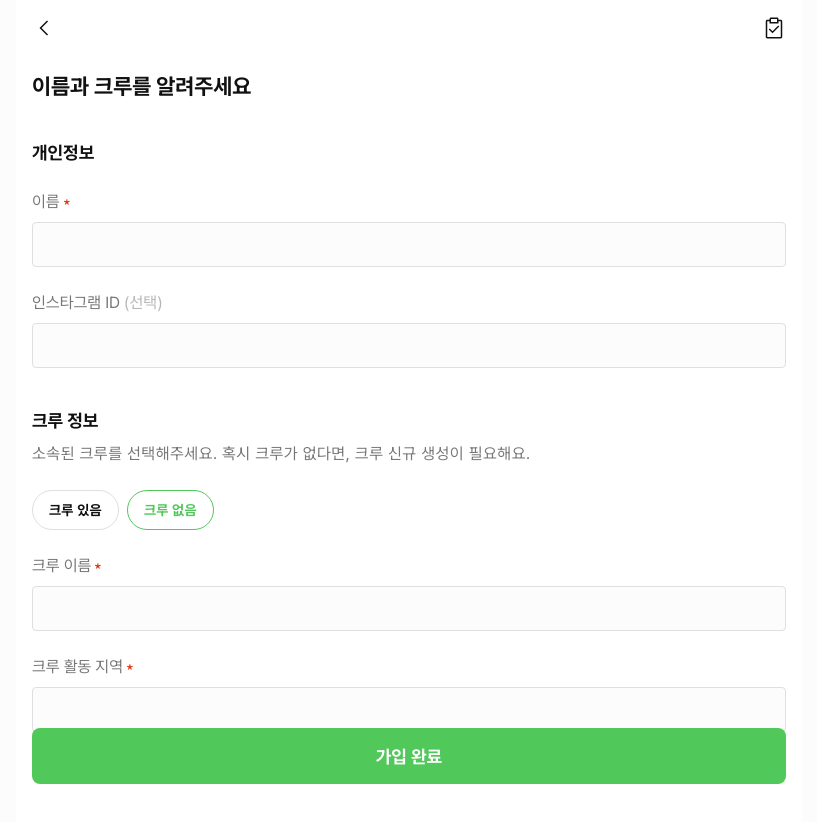
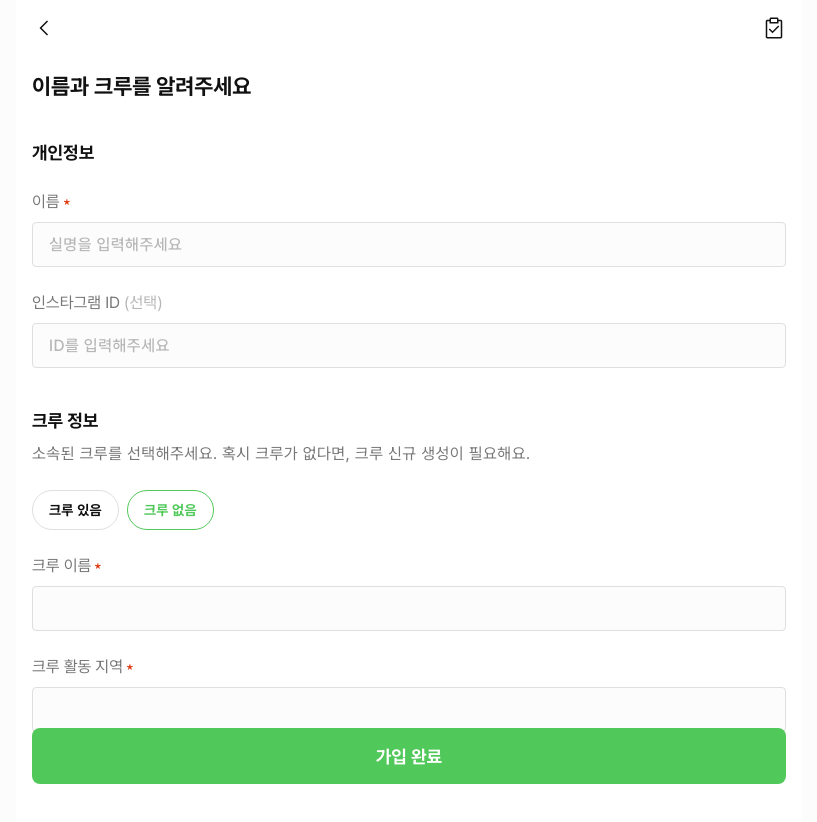
Before and after one commit to Born-toRun/client, a Next.js app: page /signup in a window 1280 px wide. Shown: the top 822 px of the page, without its empty margins (231-1048 px from the left). Built offline with nearby package versions, Linux system fonts and the light colour scheme.

Commit message:
Input에 placeholder를 추가한다

```diff
--- a/src/components/Input.tsx
+++ b/src/components/Input.tsx
@@ -10,6 +10,7 @@ interface Props extends InputHTMLAttributes<HTMLInputElement> {
   inputSize: "lg" | "md";
   isRequired?: boolean;
   isOptional?: boolean;
+  placeholder?: string;
 }
 
 export default function Input({
@@ -18,6 +19,7 @@ export default function Input({
   variants,
   isRequired,
   isOptional,
+  placeholder,
   ...rest
 }: Props) {
   const disabled = rest.disabled;
@@ -39,6 +41,7 @@ export default function Input({
         {isOptional && <span className="text-n-60"> (선택)</span>}
       </span>
       <input
+        placeholder={placeholder}
         {...rest}
         className={clsx(
           "flex-1 py-[12px] px-[16px] placeholder:text-n-60 placeholder:body-lg text-black title-md caret-rg-400 focus:border-rg-400 not-placeholder-shown:bg-n-10 not-placeholder-shown:border-n-40 border outline-0 round-xs",
--- a/src/features/signup/index.tsx
+++ b/src/features/signup/index.tsx
@@ -42,6 +42,7 @@ export default function Signup() {
               inputSize="lg"
               name="name"
               autoComplete="name"
+              placeholder="실명을 입력해주세요"
               isRequired
             />
             <Input
@@ -50,6 +51,7 @@ export default function Signup() {
               inputSize="lg"
               name="instagramId"
               autoComplete="off"
+              placeholder="ID를 입력해주세요"
               isOptional
             />
           </div>
@@ -63,7 +65,7 @@ export default function Signup() {
               <button
                 type="button"
                 className={clsx(
-                  "px-4 h-[40px] round-full border border-n-40 text-n-900 font-bold label-sm",
+                  "cursor-pointer px-4 h-[40px] round-full border border-n-40 text-n-900 font-bold label-sm",
                   hasCrew && "border-rg-400 text-rg-400"
                 )}
                 onClick={handleHasCrew}
@@ -73,7 +75,7 @@ export default function Signup() {
               <button
                 type="button"
                 className={clsx(
-                  "px-4 h-[40px] round-full border border-n-40 text-n-900 font-bold label-sm",
+                  "cursor-pointer px-4 h-[40px] round-full border border-n-40 text-n-900 font-bold label-sm",
                   !hasCrew && "border-rg-400 text-rg-400"
                 )}
                 onClick={handleHasCrew}
```
